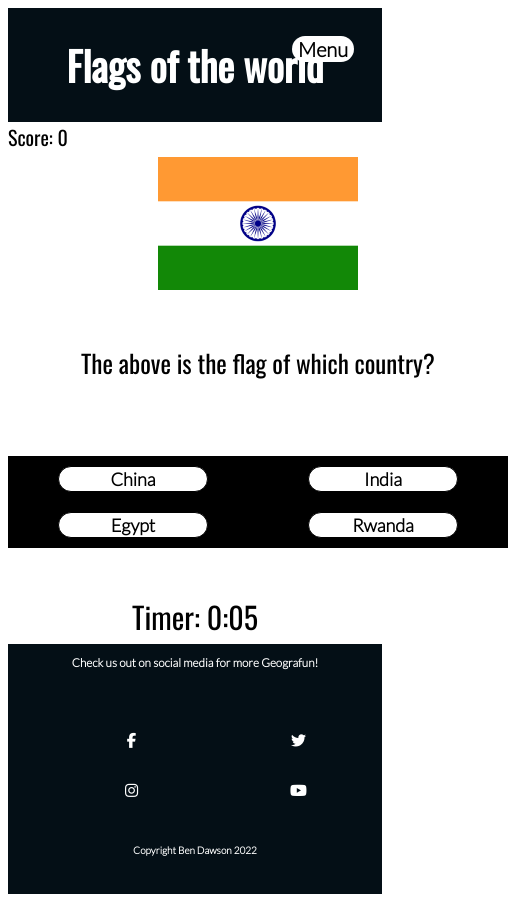
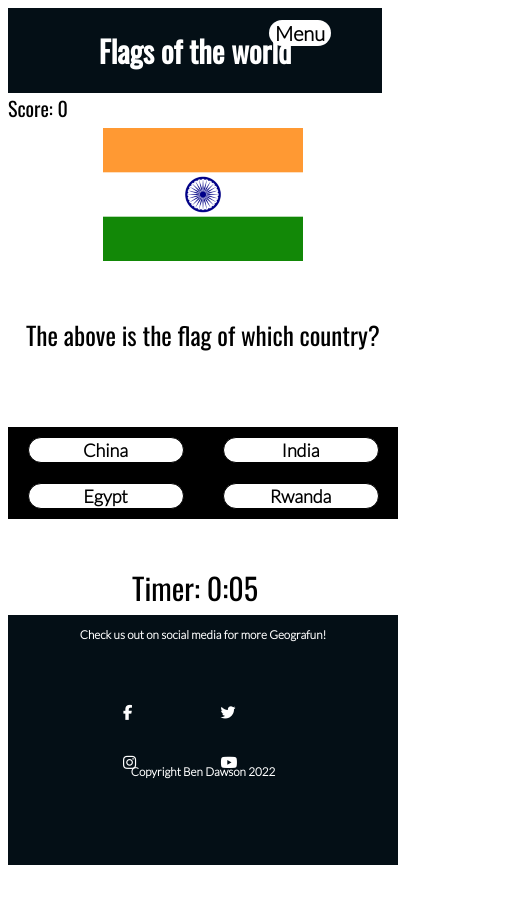
Before and after one commit to BenD2525/geogra-fun, a plain HTML site: page flags.html in a window 390 px wide. Shown: the whole page, 508 px wide, since content can reach past the window. After the commit the page ends 873 px from the top, so only its background shows below. Drawn offline with nearby package versions, Linux system fonts and the light colour scheme.

Commit message:
Add metadata to header and add to media query for toggle button

```diff
--- a/assets/css/styles.css
+++ b/assets/css/styles.css
@@ -60,6 +60,7 @@ footer {
     grid-template-rows: 40% 40% 20%;
     background-color: #040f16ff;
     color: white;
+    width: 100vw;
 }
 
 .socials {
@@ -299,8 +300,8 @@ button:hover {
 #toggle {
     display: block;
     position: fixed;
-    top: 1rem;
-    right: 1rem;
+    top: 5%;
+    right: 8%;
     width: 100px;
     margin: 20px;
     z-index: 100;
@@ -326,6 +327,10 @@ button:hover {
 
 .nav-close {
     display: none;
+}
+
+.copyright {
+    bottom: 1%;
 }
 
 /*Medium Screen Media Queries*/
@@ -404,6 +409,7 @@ button:hover {
 
     .button-box {
         background-color: black;
+        width: 100vw;
     }
 
     .answer {
@@ -417,7 +423,7 @@ button:hover {
     }
 
     .title-section {
-        font-size: 20px;
+        font-size: 15px;
     }
 
     #time-section {
@@ -459,6 +465,9 @@ button:hover {
     #toggle {
         font-size: 20px;
         width: fit-content;
+        right: 10%;
+        top: 0;
+        right: 10%;
     }
 
     .leaderboard h4 {
@@ -489,9 +498,22 @@ button:hover {
     .socials ul {
         display: grid;
         grid-template-columns: 50% 50%;
+        width: 50vw;
     }
 
     h4 {
         padding-top: 50px;
     }
+
+    .button-box button {
+        width: 40vw
+    }
+
+    .socials h3 {
+        width: 100vw;
+    }
+
+    .socials {
+        width: 50vw;
+    }
 }
--- a/flags.html
+++ b/flags.html
@@ -5,6 +5,9 @@
     <meta charset="UTF-8">
     <meta http-equiv="X-UA-Compatible" content="IE=edge">
     <meta name="viewport" content="width=device-width, initial-scale=1.0">
+    <meta name="description" content="Free geography quizzes">
+    <meta name="keywords" content="Geography, Fun, Flags, Capitals">
+    <meta name="author" content="Ben Dawson">
     <title>Geogra-fun</title>
     <!-- Fav icon-->
     <link rel="icon" type="image/x-icon" href="assets/images/favicon.ico">
@@ -68,7 +71,7 @@
                 <li><a href="https://www.youtube.com/" target="_blank" rel="noopener" aria-label="Youtube"><i
                             class="fab fa-youtube" aria-hidden="true"></i></a></li>
             </ul>
-            <h4>Copyright Ben Dawson 2022</h4>
+            <h3 class="copyright">Copyright Ben Dawson 2022</h3>
         </div>
     </footer>
     <!--Link to JS -->
```
Also changed, not shown: capitals.html (+4 -1 lines), index.html (+4 -1 lines), leaderboard.html (+4 -1 lines), learn-more.html (+4 -1 lines).
